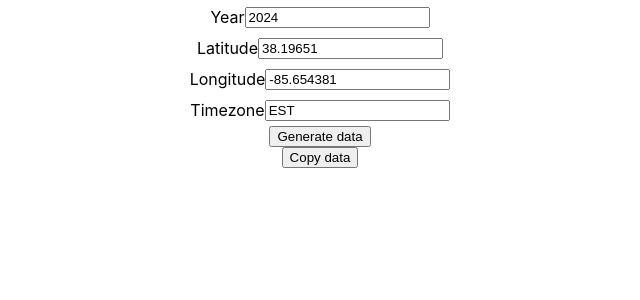
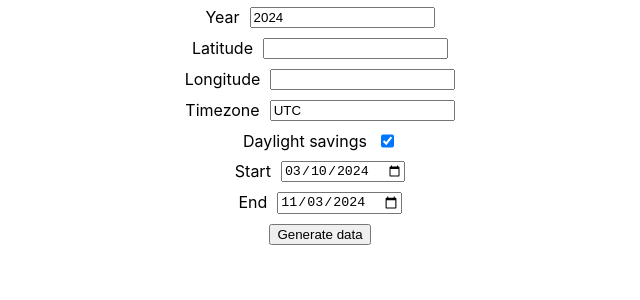
Before and after one commit to Munib-HiraInstitute/salah-times, a React (Create React App) app: page / in a window 1280 px wide. Shown: the top 300 px of the page, without its empty margins (82-722 px from the left). Built offline with nearby package versions, Linux system fonts and the light colour scheme; no server answers; what adhan would draw is missing.

Commit message:
Account for daylight savings

```diff
--- a/src/App.css
+++ b/src/App.css
@@ -11,6 +11,14 @@
   flex-direction: row;
   justify-content: flex-start;
   padding: 5px;
+}
+
+.Label {
+  padding-right: 10px;
+}
+
+button {
+  margin: 5px;
 }
 
 .App-logo {
--- a/src/App.js
+++ b/src/App.js
@@ -1,5 +1,5 @@
 import './App.css';
-import { useState } from 'react';
+import { useState, useEffect } from 'react';
 import { Coordinates, CalculationMethod, PrayerTimes } from 'adhan';
 import { formatInTimeZone } from 'date-fns-tz'
 
@@ -14,20 +14,57 @@ const getMonthNumber = monthAbbreviation => {
   return months.findIndex(month => month === monthAbbreviation);
 }
 
+const formatForDst = (timeString, amount, timezone) => {
+  const time = timeString instanceof Date
+    ? timeString
+    : new Date("2000-01-01 " + timeString);
+  time.setHours(time.getHours() + amount)
+
+  return formatInTimeZone(time, timezone, "HH:mm")
+}
+
+const initialValues = {
+  year: new Date().getFullYear() + 1,
+  latitude: "",
+  longitude: "",
+  timezone: Intl.DateTimeFormat().resolvedOptions().timeZone,
+  dstStart: `${new Date().getFullYear() + 1}-03-10`,
+  dstEnd: `${new Date().getFullYear() + 1}-11-03`
+}
+
 const App = () => {
   const [data, setData] = useState([]);
-  const [year, setYear] = useState(2024);
-  const [latitude, setLatitude] = useState(38.196510);
-  const [longitude, setLongitude] = useState(-85.654381);
-  const [timezone, setTimezone] = useState("EST");
+  const [formData, setFormData] = useState(initialValues);
+  const [useDst, setUseDst] = useState(true);
   const [finished, setFinished] = useState(false);
   const [error, setError] = useState(false);
+
+  useEffect(() => {
+    navigator.geolocation.getCurrentPosition(handlePosition)
+  }, [])
+
+  const handlePosition = e => {
+    if (e?.coords) {
+      setFormData(prev => ({
+        ...prev,
+        latitude: e.coords.latitude,
+        longitude: e.coords.longitude,
+      }))
+    }
+  }
+
+  const handleChange = e => {
+    setFormData(prev => ({
+      ...prev,
+      [e.target.name]: e.target.value
+    }))
+  }
 
   const parseDate = dateString => {
     const parts = dateString.split(' '); // Split the date string by space
     const month = getMonthNumber(parts[0]); // Get the month number
     const day = parseInt(parts[1], 10); // Get the day number
-    const date = new Date(year, month, day); // Create the Date object
+    const date = new Date(formData.year, month, day); // Create the Date object
 
     return date;
   }
@@ -37,8 +74,8 @@ const App = () => {
     setError(false);
 
     const fetchData = async () => {
-      const res1 = await fetch(`https://www.moonsighting.com/time_json.php?year=${year}&tz=${timezone}&lat=${latitude}&lon=${longitude}&method=1&both=true&time=1`);
-      const res2 = await fetch(`https://www.moonsighting.com/time_json.php?year=${year}&tz=${timezone}&lat=${latitude}&lon=${longitude}&method=2&both=true&time=1`);
+      const res1 = await fetch(`https://www.moonsighting.com/time_json.php?year=${formData.year}&tz=${formData.timezone}&lat=${formData.latitude}&lon=${formData.longitude}&method=1&both=true&time=1`);
+      const res2 = await fetch(`https://www.moonsighting.com/time_json.php?year=${formData.year}&tz=${formData.timezone}&lat=${formData.latitude}&lon=${formData.longitude}&method=2&both=true&time=1`);
 
       const data1 = await res1.json();
       const data2 = await res2.json();
@@ -48,23 +85,29 @@ const App = () => {
 
       setData(times2.map(item => {
         const { day, times } = item;
+        const { latitude, longitude, dstStart, dstEnd, timezone } = formData;
         const isha2 = times1.find(i => i.day === day).times.isha;
-        const prayerTimes = new PrayerTimes(new Coordinates(latitude, longitude), parseDate(day), params);
+
+        const currentDate = parseDate(day);
+        const inDst = currentDate >= dstStart && currentDate <= dstEnd;
+
+        const prayerTimes = new PrayerTimes(new Coordinates(latitude, longitude), currentDate, params);
+
         if (isNaN(prayerTimes.asr)) {
           setError(true)
-          return []
+          return {}
         }
 
         return {
             day: day.substring(0,day.length - 4),
-            asr_h: times.asr_h.split(" ")[0],
-            asr_s: times.asr_s.split(" ")[0],
-            dhuhr: times.dhuhr.split(" ")[0],
-            fajr: formatInTimeZone(prayerTimes.fajr, timezone, 'HH:mm'),
-            isha: times.isha.split(" ")[0],
-            isha2: isha2.split(" ")[0],
-            maghrib: times.maghrib.split(" ")[0],
-            suhoor: times.fajr.split(" ")[0]
+            asr_h: formatForDst(times.asr_h, +inDst && 1, timezone),
+            asr_s: formatForDst(times.asr_s, +inDst && 1, timezone),
+            dhuhr: formatForDst(times.dhuhr, +inDst && 1, timezone),
+            fajr: formatForDst(prayerTimes.fajr, +inDst && 1, timezone),
+            isha: formatForDst(times.isha, +inDst && 1, timezone),
+            isha2: formatForDst(isha2, +inDst && 1, timezone),
+            maghrib: formatForDst(times.maghrib, +inDst && 1, timezone),
+            suhoor: formatForDst(times.fajr, +inDst && 1, timezone),
         }
       }))
 
@@ -94,47 +137,56 @@ const App = () => {
     setFinished(false)
   }
 
-  const handleChange = (e, type) => {
-    switch (type) {
-      case "year":
-        setYear(e.target.value);
-        break;
-      case "latitude":
-        setLatitude(e.target.value);
-        break;
-      case "longitude":
-        setLongitude(e.target.value);
-        break;
-      case "timezone":
-        setTimezone(e.target.value);
-        break;
-      default:
-        break;
+  const toggleDst = () => {
+    const prev = useDst
+    setUseDst(!prev)
+    if (prev) {
+      setFormData(prev => ({
+        ...prev,
+        dstStart: "",
+        dstEnd: ""
+      }))
     }
   }
 
   return (
     <div className="App">
       <div className="Container">
-        <label>Year</label>
-        <input type="text" value={year} onChange={(e) => handleChange(e, "year")}></input>
+        <label className="Label">Year</label>
+        <input name="year" type="text" value={formData.year} onChange={handleChange}></input>
       </div>
       <div className="Container">
-        <label>Latitude</label>
-        <input type="text" value={latitude} onChange={(e) => handleChange(e, "latitude")}></input>
+        <label className="Label">Latitude</label>
+        <input name="latitude" type="text" value={formData.latitude} onChange={handleChange}></input>
       </div>
       <div className="Container">
-        <label>Longitude</label>
-        <input type="text" value={longitude} onChange={(e) => handleChange(e, "longitude")}></input>
+        <label className="Label">Longitude</label>
+        <input name="longitude" type="text" value={formData.longitude} onChange={handleChange}></input>
       </div>
       <div className="Container">
-        <label>Timezone</label>
-        <input type="text" value={timezone} onChange={(e) => handleChange(e, "timezone")}></input>
+        <label className="Label">Timezone</label>
+        <input name="timezone" type="text" value={formData.timezone} onChange={handleChange}></input>
       </div>
+      <div className="Container">
+        <label className="Label">Daylight savings</label>
+        <input name="useDst" type="checkbox" checked={useDst} onChange={toggleDst}></input>
+      </div>
+      {useDst && (
+        <>
+          <div className="Container">
+            <label className="Label">Start</label>
+            <input name="dstStart" type="date" value={formData.dstStart} onChange={handleChange}></input>
+          </div>
+          <div className="Container">
+            <label className="Label">End</label>
+            <input name="dstEnd" type="date" value={formData.dstEnd} onChange={handleChange}></input>
+          </div>
+        </>
+      )}
         {finished ? <span>Finished generating</span> : null}
+        {error ? <span>Error</span> : null}
         <button onClick={generate}>Generate data</button>
-        {error ? <span>Error</span> : null}
-        <button onClick={tryCopy}>Copy data</button>
+        {finished ? <button onClick={tryCopy}>Copy data</button> : null}
     </div>
   );
 }
```
